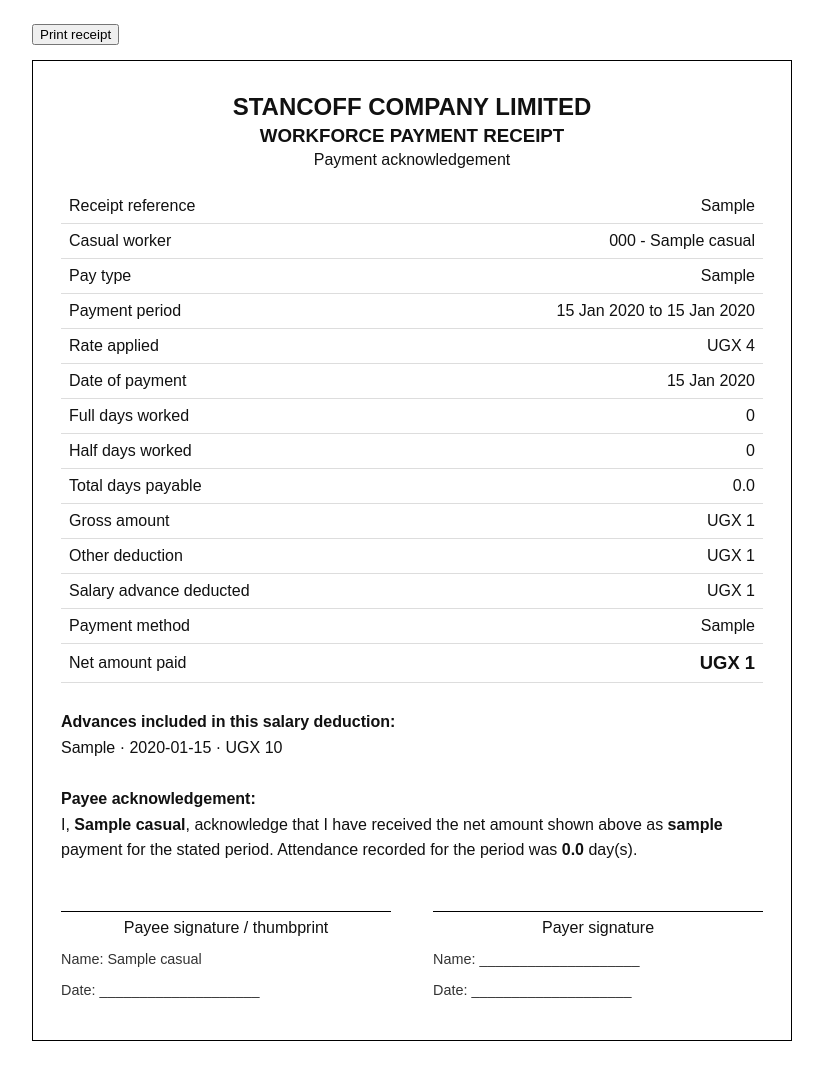
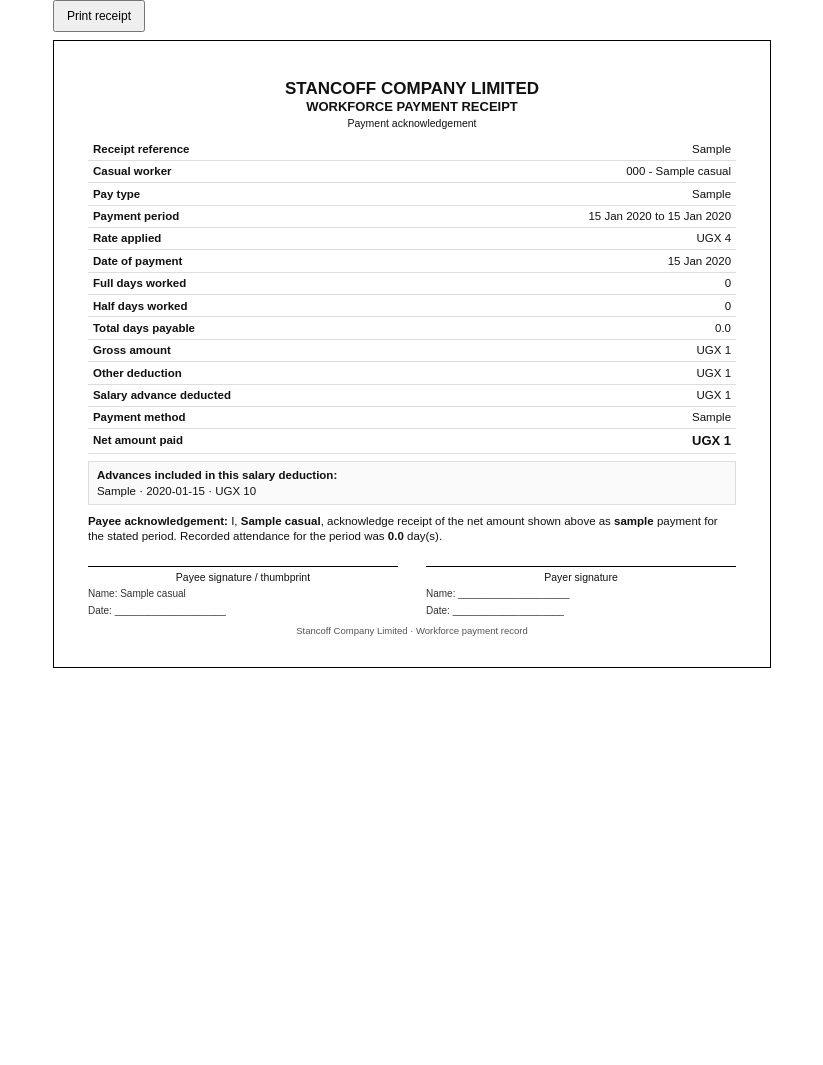
Before and after one commit to OBEDATULINDA/Stancoff, a Flask app: page /payment-receipt/1 in a window 1280 px wide. Shown: the whole page, without its empty margins (228-1051 px from the left). After the commit the page ends 668 px from the top, so only its background shows below. Run offline with Flask 3, Linux system fonts and the light colour scheme; the visitor is signed in with stand-in values (Sample User, id 1); tables that the repository leaves empty hold one stand-in row (values such as "Sample post"); some libraries are stand-ins or nearby versions.

Commit message:
updated one page reciept

```diff
--- a/templates/payment_receipt.html
+++ b/templates/payment_receipt.html
@@ -4,24 +4,187 @@
   <meta name="viewport" content="width=device-width,initial-scale=1">
   <title>Casual Payment Receipt - {{ row.payment_ref }}</title>
   <style>
-    body{font-family:Arial,sans-serif;max-width:760px;margin:24px auto;color:#111}
-    .box{border:1.5px solid #000;padding:28px}
-    h2,h3{text-align:center;margin:4px 0}
-    .subtitle{text-align:center;margin:0 0 20px}
-    table{width:100%;border-collapse:collapse;margin-top:16px}
-    td,th{padding:8px;border-bottom:1px solid #ddd;text-align:left}
-    td:last-child{text-align:right}
-    .amount{font-size:1.15rem;font-weight:bold}
-    .ack{margin-top:26px;line-height:1.6}
-    .signatures{display:grid;grid-template-columns:1fr 1fr;gap:42px;margin-top:48px}
-    .signature-line{border-top:1px solid #000;padding-top:7px;text-align:center}
-    .small{font-size:.9rem;color:#333}
-    .no-print{margin-bottom:15px}
-    @media print{.no-print{display:none}body{margin:0}.box{border:1px solid #000}}
+    @page{
+      size:A4 portrait;
+      margin:9mm;
+    }
+
+    *{box-sizing:border-box}
+
+    html,body{
+      margin:0;
+      padding:0;
+      font-family:Arial,Helvetica,sans-serif;
+      color:#111;
+      font-size:11.5px;
+      line-height:1.25;
+      background:#fff;
+    }
+
+    body{
+      max-width:190mm;
+      margin:0 auto;
+    }
+
+    .no-print{
+      margin:0 0 8px;
+      padding:7px 12px;
+      font-size:12px;
+    }
+
+    .box{
+      border:1.2px solid #000;
+      padding:10mm 9mm 8mm;
+      min-height:auto;
+    }
+
+    h2{
+      text-align:center;
+      margin:0;
+      font-size:17px;
+      line-height:1.15;
+    }
+
+    h3{
+      text-align:center;
+      margin:2px 0 0;
+      font-size:13px;
+      line-height:1.15;
+    }
+
+    .subtitle{
+      text-align:center;
+      margin:2px 0 8px;
+      font-size:10.5px;
+    }
+
+    table{
+      width:100%;
+      border-collapse:collapse;
+      margin-top:6px;
+    }
+
+    td{
+      padding:3.5px 5px;
+      border-bottom:1px solid #ddd;
+      vertical-align:top;
+    }
+
+    td:first-child{
+      width:48%;
+      font-weight:600;
+    }
+
+    td:last-child{
+      text-align:right;
+      width:52%;
+    }
+
+    .amount{
+      font-size:13px;
+      font-weight:bold;
+    }
+
+    .ack{
+      margin-top:9px;
+      line-height:1.3;
+    }
+
+    .advance-list{
+      margin-top:7px;
+      padding:6px 8px;
+      border:1px solid #ddd;
+      background:#fafafa;
+    }
+
+    .advance-list div{
+      margin-top:2px;
+    }
+
+    .signatures{
+      display:grid;
+      grid-template-columns:1fr 1fr;
+      gap:28px;
+      margin-top:22px;
+      page-break-inside:avoid;
+      break-inside:avoid;
+    }
+
+    .signature-line{
+      border-top:1px solid #000;
+      padding-top:4px;
+      text-align:center;
+      font-size:10.5px;
+    }
+
+    .small{
+      font-size:10px;
+      color:#333;
+      margin:4px 0 0;
+    }
+
+    .receipt-footer{
+      margin-top:8px;
+      text-align:center;
+      font-size:9.5px;
+      color:#555;
+    }
+
+    @media print{
+      html,body{
+        width:100%;
+        height:auto;
+        font-size:10.5px;
+      }
+
+      .no-print{display:none}
+
+      body{
+        max-width:none;
+      }
+
+      .box{
+        border:1px solid #000;
+        padding:6mm 7mm 5mm;
+      }
+
+      h2{font-size:15px}
+      h3{font-size:12px}
+
+      table{margin-top:4px}
+
+      td{
+        padding:2.5px 4px;
+      }
+
+      .ack{
+        margin-top:6px;
+        line-height:1.2;
+      }
+
+      .advance-list{
+        margin-top:5px;
+        padding:4px 6px;
+      }
+
+      .signatures{
+        margin-top:17px;
+        gap:24px;
+      }
+
+      .small{
+        margin-top:3px;
+      }
+
+      .receipt-footer{
+        margin-top:5px;
+      }
+    }
   </style>
 </head>
 <body>
   <button class="no-print" onclick="window.print()">Print receipt</button>
+
   <div class="box">
     <h2>STANCOFF COMPANY LIMITED</h2>
     <h3>WORKFORCE PAYMENT RECEIPT</h3>
@@ -44,10 +207,21 @@
       <tr><td>Net amount paid</td><td class="amount">UGX {{ "{:,.0f}".format(row.net_paid) }}</td></tr>
     </table>
 
-    {% if deducted_advances %}<div class="ack"><strong>Advances included in this salary deduction:</strong>{% for a in deducted_advances %}<div>{{a.advance_ref}} · {{a.advance_date}} · UGX {{"{:,.0f}".format(a.amount)}}</div>{% endfor %}</div>{% endif %}
+    {% if deducted_advances %}
+    <div class="advance-list">
+      <strong>Advances included in this salary deduction:</strong>
+      {% for a in deducted_advances %}
+      <div>{{a.advance_ref}} · {{a.advance_date}} · UGX {{"{:,.0f}".format(a.amount)}}</div>
+      {% endfor %}
+    </div>
+    {% endif %}
+
     <div class="ack">
-      <strong>Payee acknowledgement:</strong><br>
-      I, <strong>{{ row.casual.name }}</strong>, acknowledge that I have received the net amount shown above as <strong>{{ (row.pay_type or row.casual.pay_frequency or "Daily")|lower }}</strong> payment for the stated period. Attendance recorded for the period was <strong>{{ "%.1f"|format(days_equivalent) }}</strong> day(s).
+      <strong>Payee acknowledgement:</strong>
+      I, <strong>{{ row.casual.name }}</strong>, acknowledge receipt of the net amount shown above as
+      <strong>{{ (row.pay_type or row.casual.pay_frequency or "Daily")|lower }}</strong> payment
+      for the stated period. Recorded attendance for the period was
+      <strong>{{ "%.1f"|format(days_equivalent) }}</strong> day(s).
     </div>
 
     <div class="signatures">
@@ -62,7 +236,10 @@
         <p class="small">Date: ____________________</p>
       </div>
     </div>
+
+    <div class="receipt-footer">Stancoff Company Limited · Workforce payment record</div>
   </div>
+
   <script>window.print()</script>
 </body>
 </html>
```
Also changed, not shown: UPDATE_7_5_7_ONE_PAGE_PAYMENT_RECEIPT.txt (added, +16 -0 lines).
